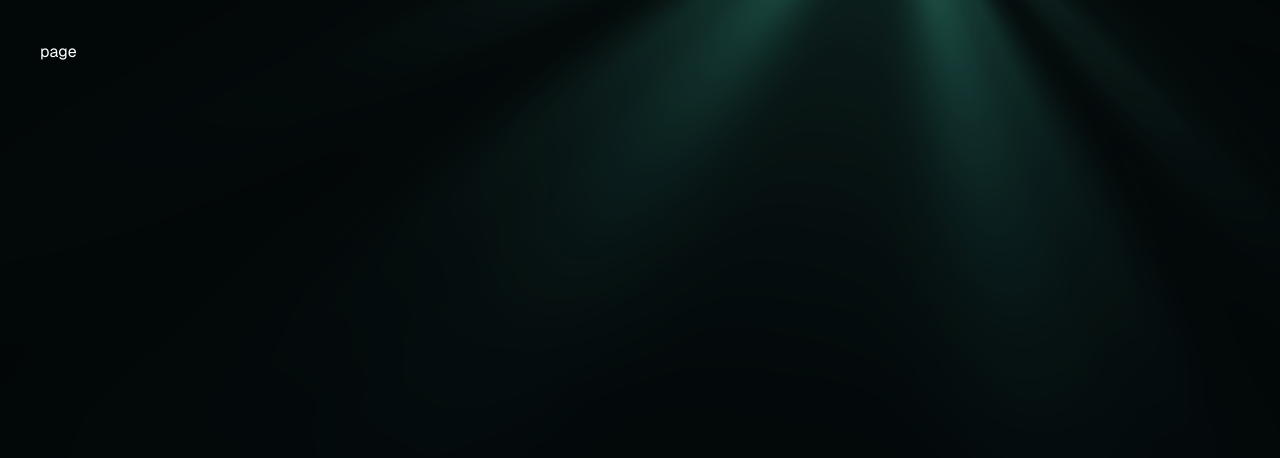
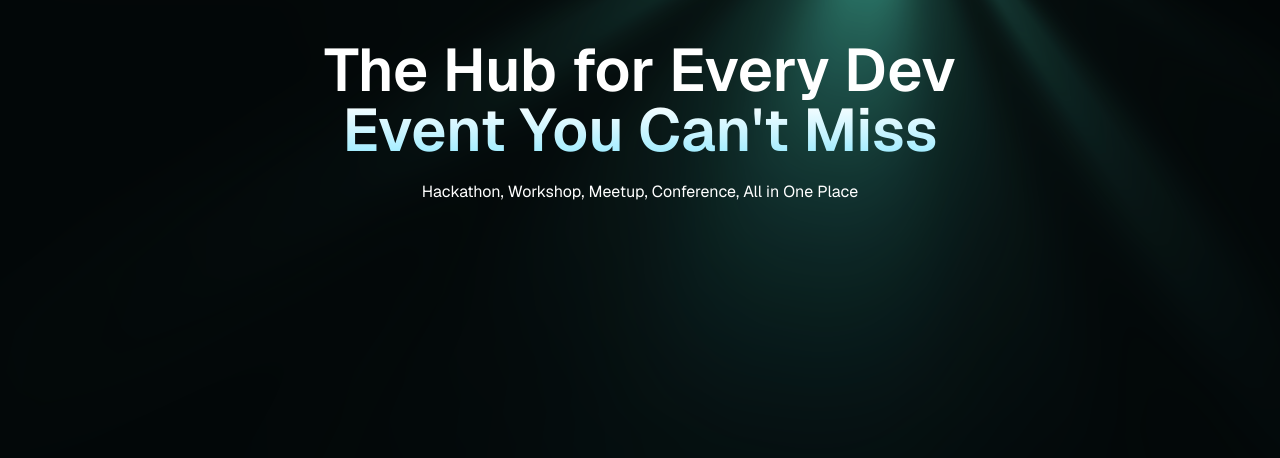
Before and after one commit to Dadir-Dev/dev_events, a Next.js app: page / in a window 1280 px wide. Shown: the top 458 px of the page. Built offline with nearby package versions, Linux system fonts and the light colour scheme; a web font is replaced by a local one.

Commit message:
feat(globals.css, page.tsx): update utility classes for gradients and dimensions in styles

```diff
--- a/app/globals.css
+++ b/app/globals.css
@@ -95,7 +95,7 @@
 }
 
 @utility text-gradient {
-  @apply to-blue bg-gradient-to-b from-white via-white bg-clip-text font-semibold text-transparent;
+  @apply to-blue bg-linear-to-b from-white via-white bg-clip-text font-semibold text-transparent;
 }
 
 @utility glass {
@@ -181,7 +181,7 @@
     @apply flex flex-col gap-3;
 
     .poster {
-      @apply h-[300px] w-full rounded-lg object-cover;
+      @apply h-75 w-full rounded-lg object-cover;
     }
 
     .title {
@@ -210,10 +210,10 @@
       @apply flex w-full flex-col lg:flex-row gap-12 items-start mt-12 max-lg:items-center;
 
       .content {
-        @apply flex flex-[2] flex-col gap-8 max-lg:w-full;
+        @apply flex flex-2 flex-col gap-8 max-lg:w-full;
 
         .banner {
-          @apply max-h-[457px] w-full rounded-lg object-cover;
+          @apply max-h-114.25 w-full rounded-lg object-cover;
         }
 
         .agenda {
--- a/app/page.tsx
+++ b/app/page.tsx
@@ -1,7 +1,14 @@
-import React from "react";
-
 const page = () => {
-  return <div>page</div>;
+  return (
+    <section>
+      <h1 className="text-center">
+        The Hub for Every Dev <br /> Event You Can&apos;t Miss
+      </h1>
+      <p className="text-center mt-5">
+        Hackathon, Workshop, Meetup, Conference, All in One Place
+      </p>
+    </section>
+  );
 };
 
 export default page;
```
